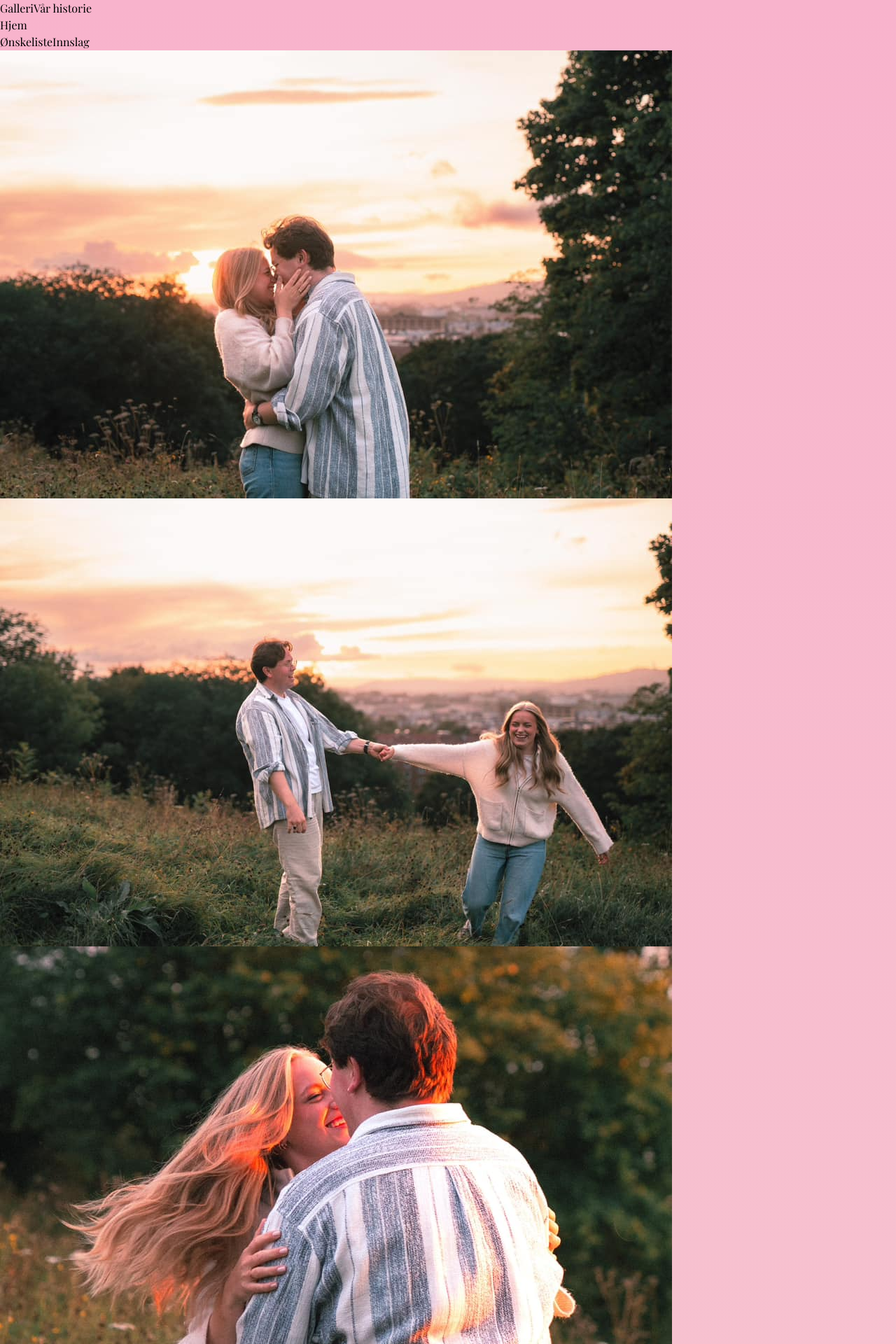
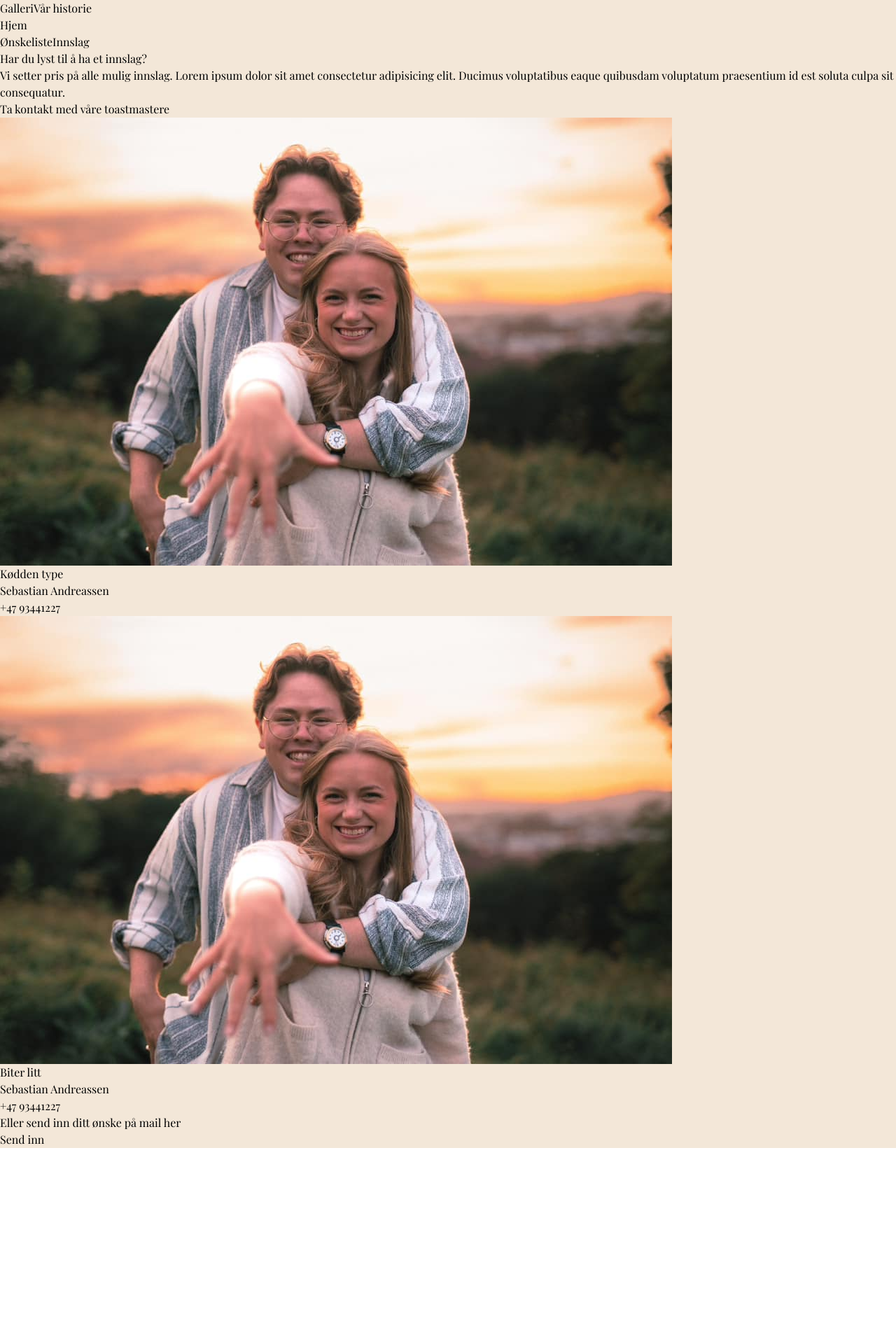
Before and after one commit to kleppis/sebogmaria, a React (Vite) app: page / in a window 1280 px wide. Shown: the top 1920 px of the page at 70% size. After the commit the page ends 1640 px from the top, so only its background shows below. Built offline with nearby package versions, Linux system fonts and the light colour scheme; a web font is replaced by a local one.

Commit message:
Lager Innslag-side

```diff
--- /dev/null
+++ b/src/components/button.css
@@ -0,0 +1,8 @@
+.button-1 {
+    background-color: var(--color-primary);
+    transition: all .3s ease;
+}
+
+.button-1:hover {
+    background-color: rgb(182, 182, 182);
+}
--- a/src/components/button.tsx
+++ b/src/components/button.tsx
@@ -1,4 +1,5 @@
 import React from 'react';
+import "./button.css";
 
 interface ButtonProps {
     text: string;
@@ -9,7 +10,7 @@ const Button: React.FC<ButtonProps> = ({ text, onClick }) => {
     return (
         <button
             onClick={onClick}
-            className="px-4 py-2 bg-blue-500 text-white rounded-lg hover:bg-blue-600 transition-colors duration-300"
+            className="button-1 text-xl px-4 py-2 rounded-sm shadow-md shadow-gray-400 hover:shadow-black active:scale-95"
         >
             {text}
         </button>
--- a/src/main.jsx
+++ b/src/main.jsx
@@ -3,16 +3,18 @@ import { createRoot } from 'react-dom/client'
 import Home from './Home.tsx'
 import './index.css'
 import Galleri from './pages/Galleri.tsx'
+import Innslag from './pages/Innslag.tsx'
 //import { BrowserRouter as Router, Routes, Route } from 'react-router-dom';
 
 
 createRoot(document.getElementById('root')).render(
   <StrictMode>
-    <Galleri />
+    <Innslag />
   </StrictMode>,
 )
 
 //<Home />
+//<Galleri />
 
 
 /*
--- a/src/pages/Galleri.tsx
+++ b/src/pages/Galleri.tsx
@@ -1,6 +1,9 @@
 import React from "react"
 import Navbar from "../components/navbar"
 import "./Galleri.css";
+import "../index.css";
+
+
 
 import Bilde1 from "../assets/bilde1.jpg";
 import Bilde2 from "../assets/bilde2.jpg";
--- /dev/null
+++ b/src/pages/Innslag.css
@@ -0,0 +1,3 @@
+.innslag-screen {
+    background: linear-gradient(var(--color-primary), var(--color-primary));
+}
--- /dev/null
+++ b/src/pages/Innslag.tsx
@@ -0,0 +1,56 @@
+import React from "react";
+import Navbar from "../components/navbar";
+import Button from "../components/button";
+import "./Innslag.css"
+import Bilde1 from "../assets/bilde5.jpg";
+
+const Innslag = () => {
+    return (
+        <body className="px-20 innslag-screen">
+            <Navbar />
+            <h1 className="text-center text-5xl py-10">Har du lyst til å ha et innslag?</h1>
+            <div className="w-1/2 mx-auto ">
+                <p className="text-xl">
+                    Vi setter pris på alle mulig innslag. Lorem ipsum dolor sit amet consectetur adipisicing elit. Ducimus voluptatibus eaque quibusdam voluptatum praesentium id est soluta culpa sit consequatur.
+                </p>
+            </div>
+            <h2 className="pt-20 pb-10 text-4xl text-center">Ta kontakt med våre toastmastere</h2>
+            <div className="flex justify-center space-x-10">
+                <div className="w-1/4 text-center">
+                    <div className="relative group cursor-pointer">
+                        <img src={Bilde1} alt="" className="shadow-lg shadow-gray-400" />
+                        <div className="absolute inset-0 bg-black bg-opacity-50 opacity-0 group-hover:opacity-100 transition-opacity duration-300 flex justify-center items-center">
+                            <p
+                                className="text-white text-3xl font-bold"
+                            >
+                                Kødden type
+                            </p>
+                        </div>
+                    </div>
+                    <h2 className="text-xl font-bold py-2">Sebastian Andreassen</h2>
+                    <Button text="+47 93441227" />
+                </div>
+                <div className="w-1/4 text-center">
+                    <div className="relative group cursor-pointer">
+                        <img src={Bilde1} alt="" className="shadow-lg shadow-gray-400" />
+                        <div className="absolute inset-0 bg-black bg-opacity-50 opacity-0 group-hover:opacity-100 transition-opacity duration-300 flex justify-center items-center">
+                            <p
+                                className="text-white text-3xl font-bold"
+                            >
+                                Biter litt
+                            </p>
+                        </div>
+                    </div>
+                    <h2 className="text-xl font-bold py-2">Sebastian Andreassen</h2>
+                    <Button text="+47 93441227" />
+                </div>
+            </div>
+            <div className="text-center py-20">
+                <p className="text-xl pb-5">Eller send inn ditt ønske på mail her</p>
+                <Button text="Send inn" />
+            </div>
+        </body>
+    )
+}
+
+export default Innslag;
```
